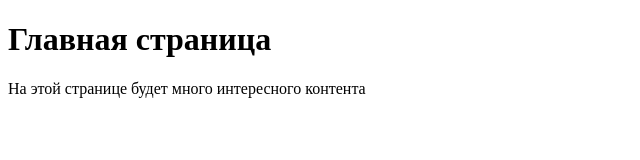
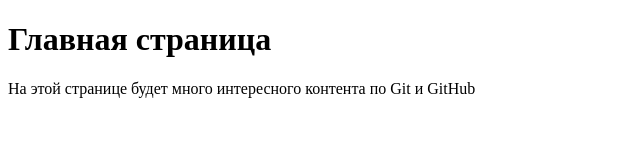
Before and after one commit to CreatorRidge/git-htmlacademy, a plain HTML site: page index.html in a window 1280 px wide. Shown: the whole page, without its empty margins (0-640 px from the left). Drawn offline with Linux system fonts and the light colour scheme.

Commit message:
feat: added a paragraph with text to the file index

```diff
--- a/index.html
+++ b/index.html
@@ -7,6 +7,6 @@
 </head>
 <body>
     <h1>Главная страница</h1>
-    <p>На этой странице будет много интересного контента</p>
+    <p>На этой странице будет много интересного контента по Git и GitHub</p>
 </body>
 </html>
```
